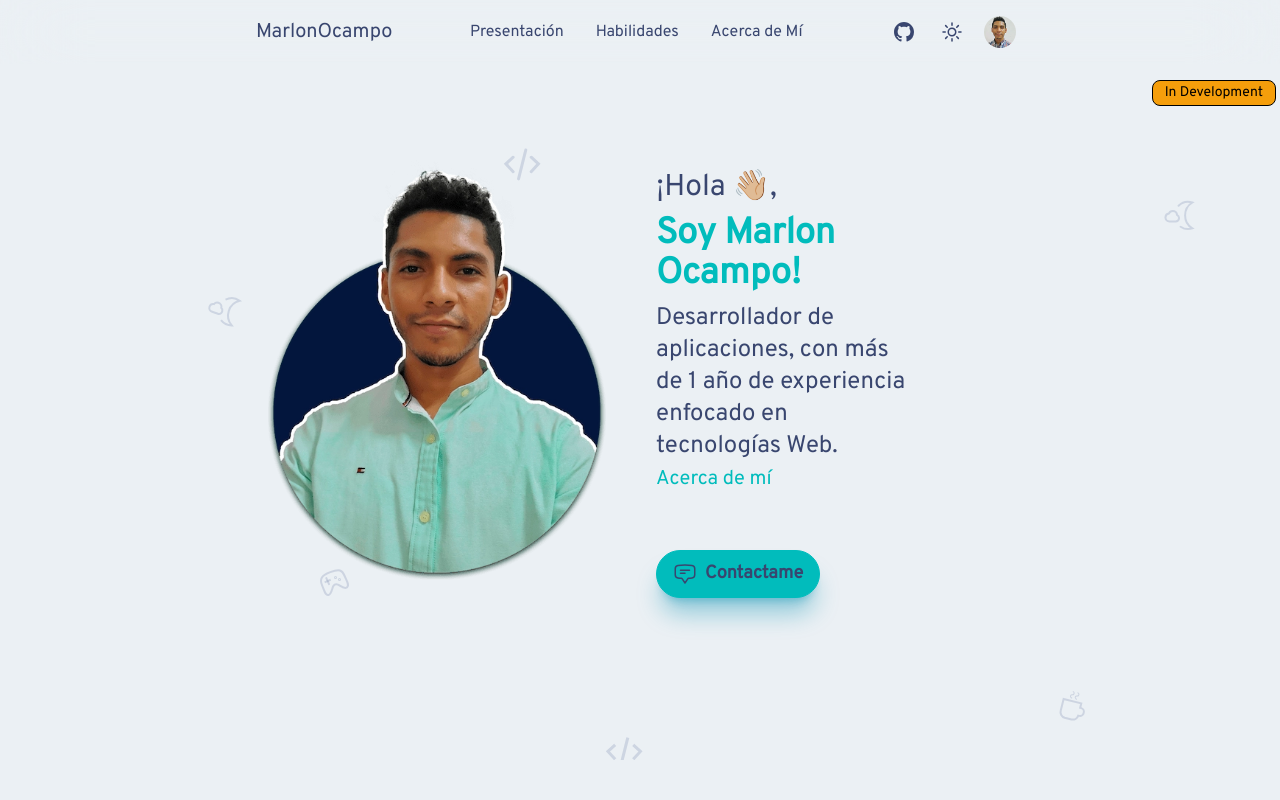
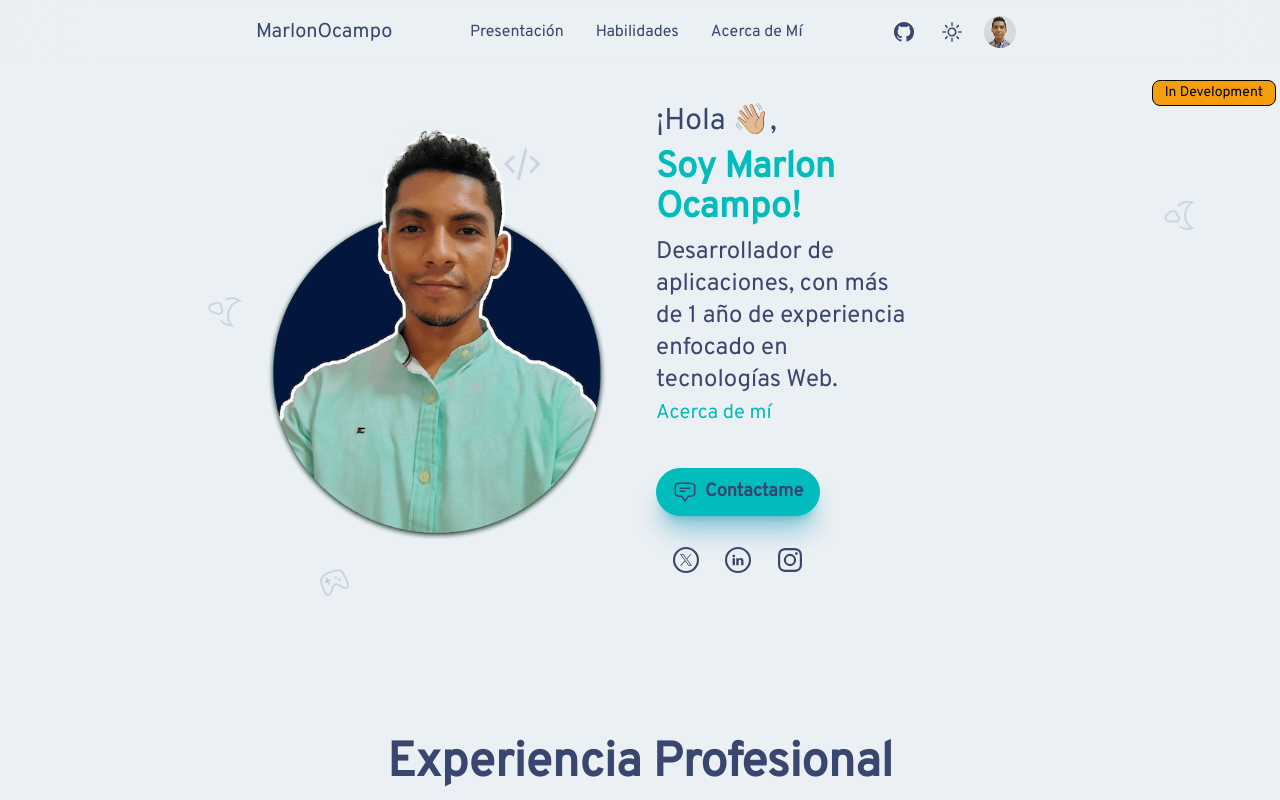
Before and after one commit to marlonocampo/portfolio, a React (Vite) app: page / in a window 1280 px wide. Shown: the top 800 px of the page. Built offline with nearby package versions, Linux system fonts and the light colour scheme.

Commit message:
Agregando icons de redes sociales

```diff
--- /dev/null
+++ b/src/assets/icons/SocialMediaIcons.tsx
@@ -0,0 +1,50 @@
+const LinkedInIcon = (): JSX.Element => {
+  return (
+    <svg xmlns='http://www.w3.org/2000/svg' width='26' height='26' viewBox='0 0 25 25'>
+      <g id='Grupo_24' data-name='Grupo 24' transform='translate(-552 -104)'>
+        <g id='Grupo_23' data-name='Grupo 23' transform='translate(552 104)'>
+          <path
+            id='linkedin' d='M4.907,12.968V6.1H2.624v6.87ZM3.766,5.159a1.19,1.19,0,1,0,.015-2.374,1.19,1.19,0,1,0-.03,2.374Zm4.667,7.809V9.131a1.55,1.55,0,0,1,.076-.557A1.249,1.249,0,0,1,9.68,7.738c.826,0,1.156.63,1.156,1.554v3.675H13.12V9.027c0-2.111-1.126-3.092-2.628-3.092A2.269,2.269,0,0,0,8.433,7.069v.024H8.418l.015-.024V6.1H6.151c.029.645,0,6.87,0,6.87Z'
+            transform='translate(4.696 4.624)' fill='currentcolor'
+          />
+          <g id='Elipse_14' data-name='Elipse 14' fill='none' stroke='currentcolor' stroke-width='2'>
+            <circle cx='12.5' cy='12.5' r='12.5' stroke='none' />
+            <circle cx='12.5' cy='12.5' r='11.5' fill='none' />
+          </g>
+        </g>
+      </g>
+    </svg>
+  )
+}
+
+const InstagramIcon = (): JSX.Element => {
+  return (
+    <svg xmlns='http://www.w3.org/2000/svg' width='24' height='24' viewBox='0 0 25 25'>
+      <path
+        id='instagram' d='M12.5,0C9.108,0,8.681.016,7.348.075A9.21,9.21,0,0,0,4.313.656,6.12,6.12,0,0,0,2.1,2.1,6.136,6.136,0,0,0,.656,4.313,9.156,9.156,0,0,0,.075,7.344C.016,8.68,0,9.1,0,12.5s.016,3.819.075,5.152a9.209,9.209,0,0,0,.581,3.034,6.4,6.4,0,0,0,3.655,3.656,9.177,9.177,0,0,0,3.034.581C8.68,24.984,9.1,25,12.5,25s3.819-.016,5.153-.075a9.228,9.228,0,0,0,3.036-.581,6.4,6.4,0,0,0,3.655-3.656,9.249,9.249,0,0,0,.581-3.034C24.984,16.32,25,15.9,25,12.5s-.016-3.82-.075-5.155a9.239,9.239,0,0,0-.581-3.033A6.134,6.134,0,0,0,22.9,2.1,6.111,6.111,0,0,0,20.688.656,9.2,9.2,0,0,0,17.652.075C16.317.016,15.894,0,12.5,0h0ZM11.38,2.253H12.5c3.337,0,3.733.011,5.05.072a6.927,6.927,0,0,1,2.322.43,3.878,3.878,0,0,1,1.438.936,3.862,3.862,0,0,1,.934,1.438,6.866,6.866,0,0,1,.43,2.32c.061,1.317.073,1.712.073,5.048s-.013,3.733-.073,5.05a6.915,6.915,0,0,1-.43,2.32,4.143,4.143,0,0,1-2.373,2.37,6.877,6.877,0,0,1-2.32.431c-1.317.059-1.712.073-5.05.073s-3.734-.014-5.052-.073a6.9,6.9,0,0,1-2.32-.431A3.872,3.872,0,0,1,3.692,21.3a3.875,3.875,0,0,1-.937-1.437,6.906,6.906,0,0,1-.43-2.32c-.059-1.317-.072-1.712-.072-5.052s.013-3.731.072-5.048a6.916,6.916,0,0,1,.431-2.322,3.878,3.878,0,0,1,.936-1.437A3.862,3.862,0,0,1,5.13,2.752,6.9,6.9,0,0,1,7.45,2.32c1.153-.053,1.6-.069,3.93-.07v0Zm7.794,2.075a1.5,1.5,0,1,0,1.5,1.5,1.5,1.5,0,0,0-1.5-1.5ZM12.5,6.081a6.42,6.42,0,1,0,6.42,6.42,6.419,6.419,0,0,0-6.42-6.42Zm0,2.252A4.167,4.167,0,1,1,8.334,12.5,4.167,4.167,0,0,1,12.5,8.333Z'
+        fill='currentcolor'
+      />
+    </svg>
+
+  )
+}
+
+const XIcon = (): JSX.Element => {
+  return (
+    <svg xmlns='http://www.w3.org/2000/svg' width='26' height='26' viewBox='0 0 25 25'>
+      <g id='Grupo_25' data-name='Grupo 25' transform='translate(-530 -104)'>
+        <g id='Elipse_13' data-name='Elipse 13' transform='translate(530 104)' fill='none' stroke='currentcolor' stroke-width='2'>
+          <circle cx='12.5' cy='12.5' r='12.5' stroke='none' />
+          <circle cx='12.5' cy='12.5' r='11.5' fill='none' />
+        </g>
+        <path
+          id='path1009' d='M483.968,356.79l4.486,6-4.514,4.877h1.016l3.953-4.27,3.193,4.27h3.458l-4.739-6.336,4.2-4.54h-1.016l-3.64,3.932-2.941-3.932Zm1.494.748h1.588l7.014,9.379h-1.588Z'
+          transform='translate(52.75 -245.728)' fill='currentcolor'
+        />
+      </g>
+    </svg>
+
+  )
+}
+
+export { LinkedInIcon, InstagramIcon, XIcon }
--- a/src/components/nav/Navbar.tsx
+++ b/src/components/nav/Navbar.tsx
@@ -12,7 +12,7 @@ export function NavBar (): JSX.Element {
   const classLinks = 'linknav activeEfect hover:text-secondary-content'
 
   return (
-    <nav className={'text-secondary navbar fixed bg-transparent backdrop-blur-2xl z-20 justify-between px-8 xl:px-64'}>
+    <nav className={'text-secondary navbar fixed bg-transparent backdrop-blur-2xl z-20 justify-between md:px-8 xl:px-64'}>
       <div className='flex justify-center content-center items-center'>
         <button
           className='md:hidden btn btn-ghost btn-circle'
@@ -35,7 +35,7 @@ export function NavBar (): JSX.Element {
           </a>
         </div>
         <ToggleTheme />
-        <div className='tooltip tooltip-bottom' data-tip='Profile'>
+        <div className='tooltip tooltip-bottom' data-tip='Perfil'>
           <a href='#' className='btn btn-ghost btn-circle avatar'>
             <div className='w-8'>
               <img
--- /dev/null
+++ b/src/components/sections/SocialMedia.tsx
@@ -0,0 +1,17 @@
+import { XIcon, LinkedInIcon, InstagramIcon } from '@assets/¨icons/SocialMediaIcons'
+
+export function SocialMedia (): JSX.Element {
+  return (
+    <div className='flex justify-center flex-grow-0 w-full gap-1 mt-5'>
+      <div className='tooltip tooltip-bottom' data-tip='X'>
+        <a href='#' className='btn btn-ghost btn-circle text-secondary'><XIcon /></a>
+      </div>
+      <div className='tooltip tooltip-bottom text-secondary' data-tip='LinkedIn'>
+        <a href='#' className='btn btn-ghost btn-circle'><LinkedInIcon /></a>
+      </div>
+      <div className='tooltip tooltip-bottom text-secondary' data-tip='Instagram'>
+        <a href='#' className='btn btn-ghost btn-circle'><InstagramIcon /></a>
+      </div>
+    </div>
+  )
+}
--- a/src/components/sections/presentation/Presentation.tsx
+++ b/src/components/sections/presentation/Presentation.tsx
@@ -1,17 +1,18 @@
 import { useContext } from 'react'
 import { ThemeContext } from 'src/context/ThemeContext'
 import { MessageIcon } from '@assets/¨icons/MessageIcon'
+import { SocialMedia } from '../SocialMedia'
 export function Presentation (): JSX.Element {
   const { isDark } = useContext(ThemeContext)
-  const photoProfileTheme = (): string => {
+  const pathPhotoProfileTheme = (): string => {
     if (isDark) return '/src/assets/images/profileLight.webp'
     return '/src/assets/images/profileDark.webp'
   }
 
   return (
-    <div id='#home' className={'gridColumns py-24 px-8 xl:px-64 h-[95vh] bgTexture'}>
+    <div id='#home' className={'gridColumns py-24 px-8 xl:px-64 bgTexture'}>
       <div className='flex justify-center items-center'>
-        <img src={photoProfileTheme()} className='hover:scale-105 transition-all' width={'400px'} height={'400px'} alt='Photo profile marlonocampo' />
+        <img src={pathPhotoProfileTheme()} className='hover:scale-105 transition-all' width={'400px'} height={'400px'} alt='Photo profile marlonocampo' />
       </div>
       <div className='flex flex-col items-start justify-center'>
         <article className={'zoomEffect z-10 text-secondary prose xl:w-[70%] overflow-hidden'}>
@@ -24,11 +25,12 @@ export function Presentation (): JSX.Element {
         </article>
         <div className='slideUp'>
           <button className='btn btn-info text-lg decoration-transparent hover:bg-info-content
-            rounded-full mt-12 shadow-xl shadow-cyan-600/40 capitalize text-secondary'
+            rounded-full mt-8 shadow-xl shadow-cyan-600/40 capitalize text-secondary'
           >
             <MessageIcon />
             Contactame
           </button>
+          <SocialMedia />
         </div>
       </div>
     </div>
```
